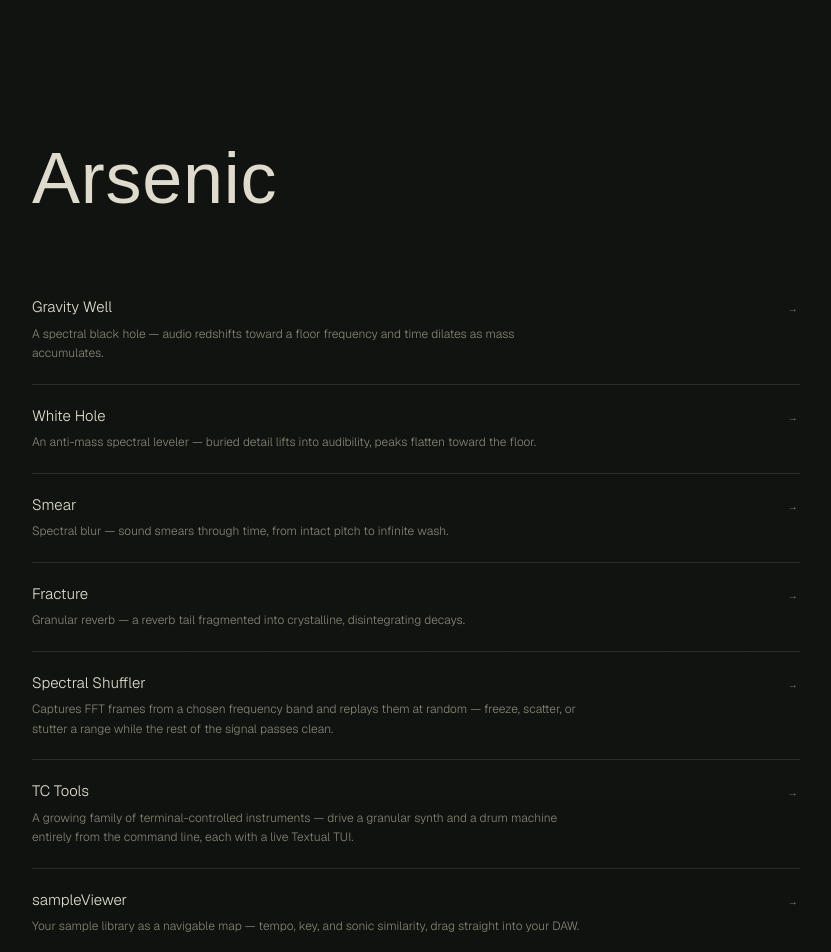
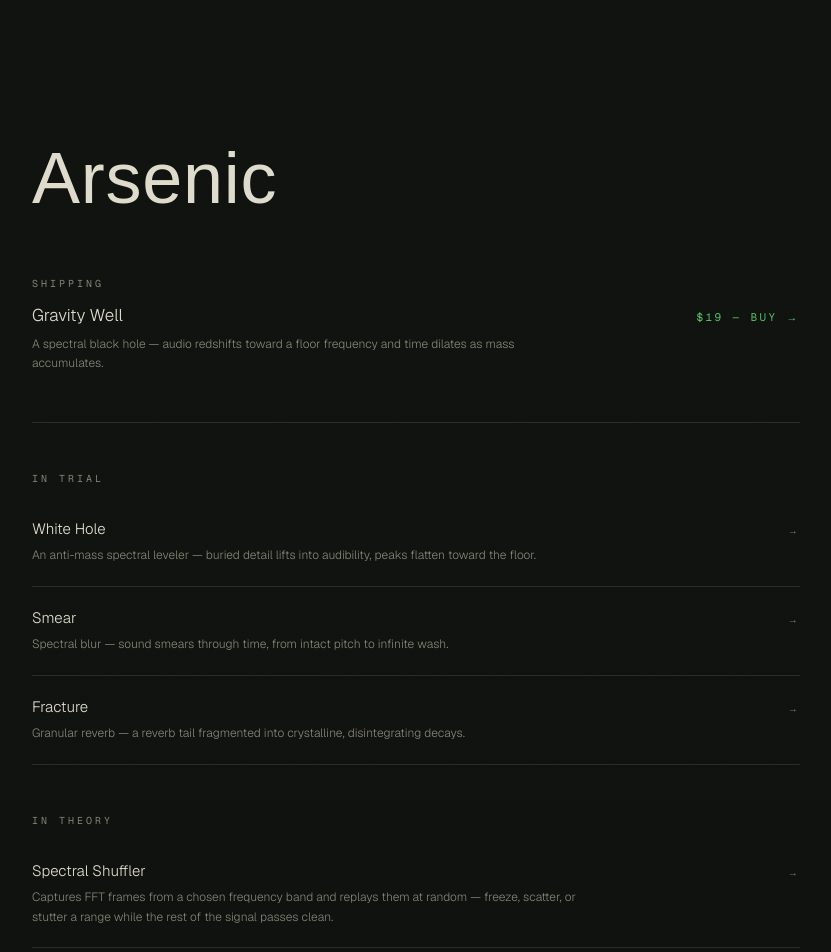
Before and after one commit to hadencain/arsenic, a Next.js app: page / in a window 1280 px wide. Shown: the top 952 px of the page, without its empty margins (64-895 px from the left). Built offline with nearby package versions, Linux system fonts and the light colour scheme; no server answers; a web font is replaced by a local one.

Commit message:
catalog: split by state — shipping/trial/theory, three tools delisted

```diff
--- a/components/catalog.tsx
+++ b/components/catalog.tsx
@@ -2,11 +2,57 @@
 
 import Link from "next/link";
 import { motion } from "framer-motion";
-import { TOOLS } from "./registry";
+import { toolsByState, type Tool } from "./registry";
 
 const EASE: [number, number, number, number] = [0.22, 1, 0.36, 1];
 
+function SectionLabel({ children }: { children: string }) {
+  return (
+    <p className="text-[10px] font-mono tracking-[0.3em] uppercase text-paper-mute mb-3">
+      {children}
+    </p>
+  );
+}
+
+function Reveal({ children, i = 0 }: { children: React.ReactNode; i?: number }) {
+  return (
+    <motion.div
+      initial={{ opacity: 0, y: 12 }}
+      whileInView={{ opacity: 1, y: 0 }}
+      viewport={{ once: true, margin: "-60px" }}
+      transition={{ duration: 0.7, delay: Math.min(i * 0.05, 0.25), ease: EASE }}
+    >
+      {children}
+    </motion.div>
+  );
+}
+
+function ToolRow({ tool }: { tool: Tool }) {
+  return (
+    <Link
+      href={`/${tool.slug}`}
+      className="group flex flex-col gap-1.5 py-5 border-b border-ink-3 hover:border-arsenic-bright/40 transition-colors duration-500"
+    >
+      <div className="flex items-baseline justify-between gap-6">
+        <h2 className="text-[15px] font-light text-paper group-hover:text-arsenic-bright transition-colors duration-300 shrink-0">
+          {tool.title}
+        </h2>
+        <span className="font-mono text-[10px] tracking-[0.22em] text-paper-mute shrink-0">
+          →
+        </span>
+      </div>
+      <p className="text-[12px] text-paper-mute font-light leading-relaxed max-w-[70ch]">
+        {tool.pitch}
+      </p>
+    </Link>
+  );
+}
+
 export function Catalog() {
+  const shipping = toolsByState("shipping");
+  const trial = toolsByState("trial");
+  const theory = toolsByState("theory");
+
   return (
     <section className="relative min-h-screen pt-28 md:pt-36 pb-16 px-8 md:px-16 lg:px-24">
       <motion.h1
@@ -19,32 +65,51 @@ export function Catalog() {
       </motion.h1>
 
       <div className="flex flex-col max-w-3xl">
-        {TOOLS.map((t, i) => (
-          <motion.div
-            key={t.slug}
-            initial={{ opacity: 0, y: 12 }}
-            whileInView={{ opacity: 1, y: 0 }}
-            viewport={{ once: true, margin: "-60px" }}
-            transition={{ duration: 0.7, delay: Math.min(i * 0.05, 0.25), ease: EASE }}
-          >
-            <Link
-              href={`/${t.slug}`}
-              className="group flex flex-col gap-1.5 py-5 border-b border-ink-3 hover:border-arsenic-bright/40 transition-colors duration-500"
-            >
+        <Reveal>
+          <SectionLabel>Shipping</SectionLabel>
+          {shipping.map((t) => (
+            <div key={t.slug} className="flex flex-col gap-1.5 pb-8">
               <div className="flex items-baseline justify-between gap-6">
-                <h2 className="text-[15px] font-light text-paper group-hover:text-arsenic-bright transition-colors duration-300 shrink-0">
-                  {t.title}
-                </h2>
-                <span className="font-mono text-[10px] tracking-[0.22em] text-paper-mute shrink-0">
-                  →
-                </span>
+                <Link href={`/${t.slug}`} className="group shrink-0">
+                  <h2 className="text-[17px] font-light text-paper group-hover:text-arsenic-bright transition-colors duration-300">
+                    {t.title}
+                  </h2>
+                </Link>
+                <Link
+                  href={`/${t.slug}#acquire`}
+                  className="font-mono text-[11px] tracking-[0.22em] text-arsenic-bright hover:text-paper transition-colors duration-300 shrink-0"
+                >
+                  {t.price} — BUY →
+                </Link>
               </div>
               <p className="text-[12px] text-paper-mute font-light leading-relaxed max-w-[70ch]">
                 {t.pitch}
               </p>
-            </Link>
-          </motion.div>
-        ))}
+            </div>
+          ))}
+        </Reveal>
+
+        <div className="border-t border-ink-3 pt-12 mt-4">
+          <Reveal>
+            <SectionLabel>In trial</SectionLabel>
+          </Reveal>
+          {trial.map((t, i) => (
+            <Reveal key={t.slug} i={i}>
+              <ToolRow tool={t} />
+            </Reveal>
+          ))}
+        </div>
+
+        <div className="pt-12">
+          <Reveal>
+            <SectionLabel>In theory</SectionLabel>
+          </Reveal>
+          {theory.map((t, i) => (
+            <Reveal key={t.slug} i={i}>
+              <ToolRow tool={t} />
+            </Reveal>
+          ))}
+        </div>
       </div>
     </section>
   );
```
